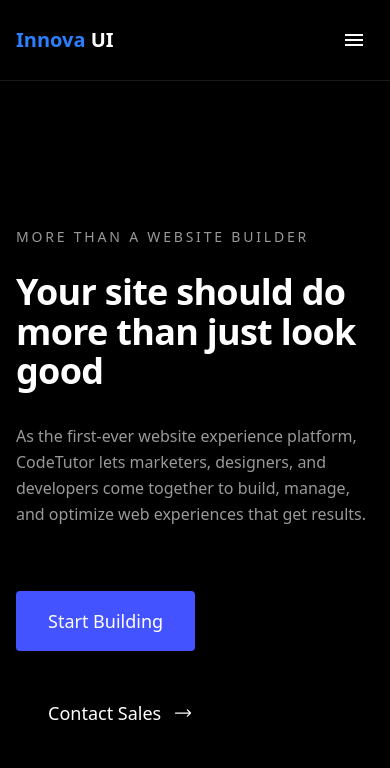
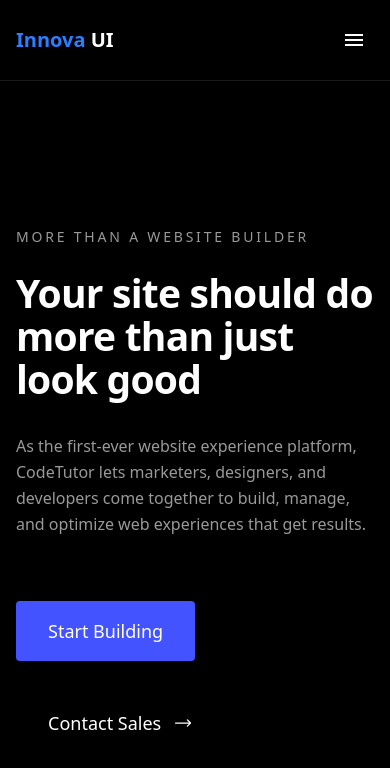
Before and after one commit to Limon00001/innova-ui-landing-page, a React (Vite) app: page / in a window 390 px wide. Shown: the top 768 px of the page. Built offline with nearby package versions, Linux system fonts and the light colour scheme.

Commit message:
feat(styles): refactor heading font size to enhance responsiveness

```diff
--- a/src/components/Hero.jsx
+++ b/src/components/Hero.jsx
@@ -26,8 +26,8 @@ const Hero = () => {
         </div>
 
         {/* Title */}
-        <h1 className="text-4xl sm:text-5xl lg:text-8xl font-bold mb-8 md:mb-16 leading-[1.1] tracking-[-0.02em]">
-          Your site should do <br className="hidden md:block" /> more than just
+        <h1 className="text-[min(10vw,6rem)] font-bold mb-8 md:mb-16 leading-[1.1] tracking-[-0.02em]">
+          Your site should do <br className="hidden lg:block" /> more than just
           look good
         </h1>
 
```
